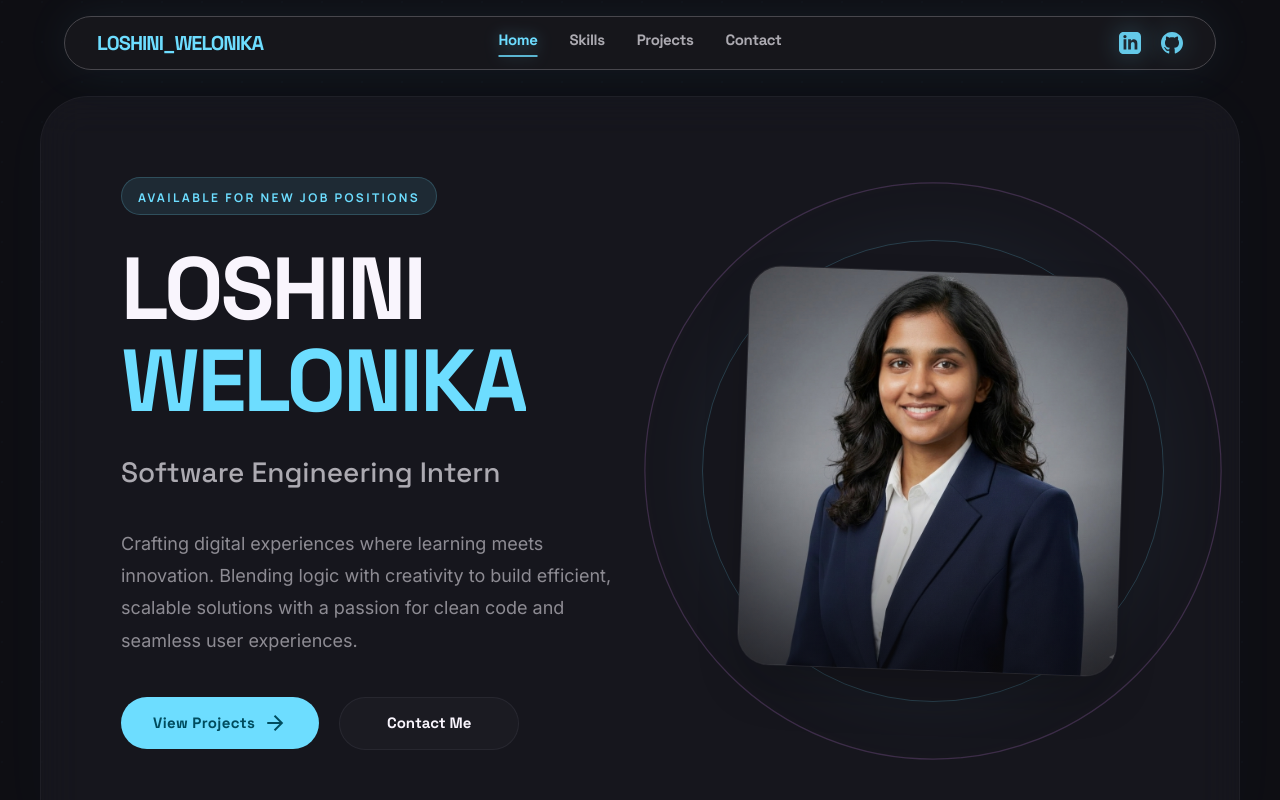
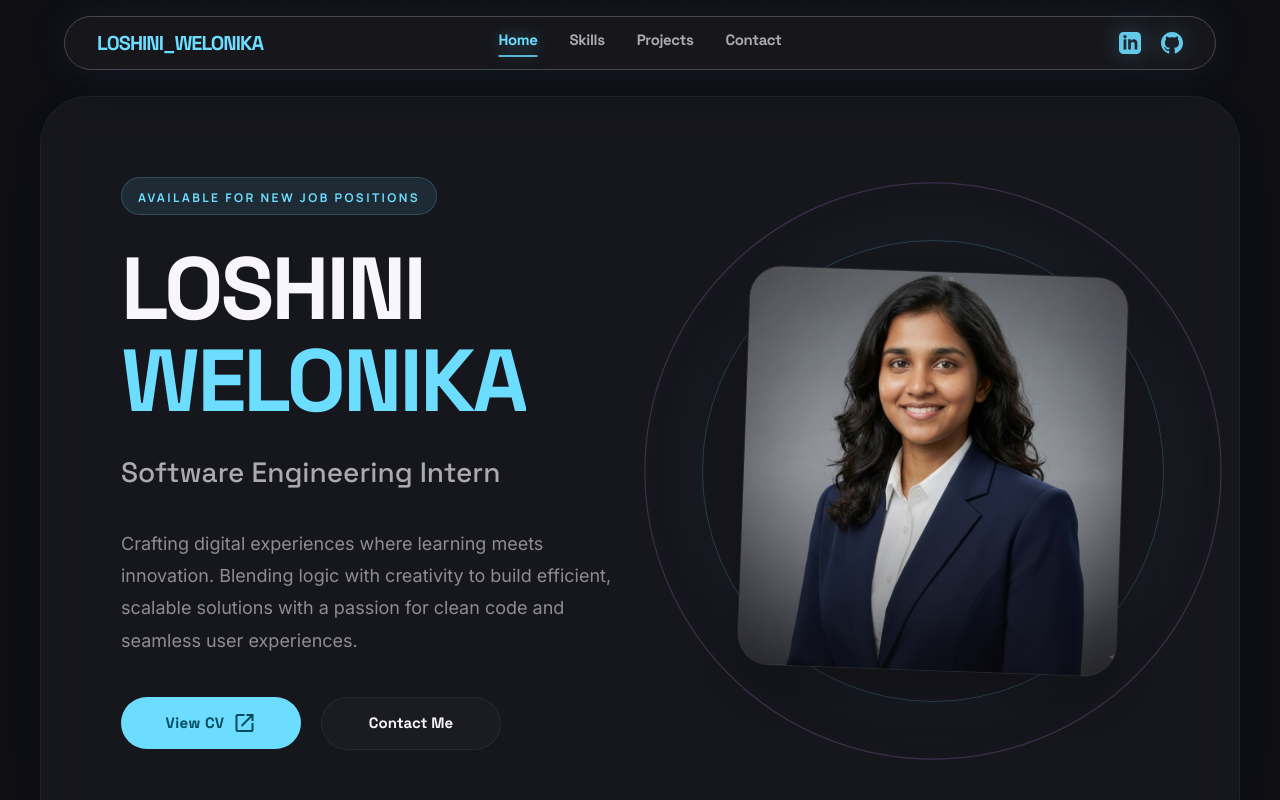
Before and after one commit to LoshiniWelonika/Portfolio, a React (Vite) app: page / in a window 1280 px wide. Shown: the top 800 px of the page. Built offline with nearby package versions, Linux system fonts and the light colour scheme.

Commit message:
Added CV viewing option

```diff
--- a/src/components/Hero.jsx
+++ b/src/components/Hero.jsx
@@ -60,12 +60,14 @@ export default function Hero() {
           </p>
 
           <div className="flex flex-col sm:flex-row gap-5 items-center mt-auto mb-4">
-            <button
-              onClick={() => document.getElementById('projects')?.scrollIntoView({ behavior: 'smooth' })}
+            <a
+              href="/CV.pdf"
+              target="_blank"
+              rel="noopener noreferrer"
               className="px-8 py-3.5 rounded-full bg-primary text-on-primary font-headline font-bold text-[15px] tracking-wide hover:shadow-[0_0_24px_rgba(109,221,255,0.4)] transition-all flex items-center justify-center gap-2 min-w-[180px]">
-              View Projects
-              <span className="material-symbols-outlined text-[20px]">arrow_forward</span>
-            </button>
+              View CV
+              <span className="material-symbols-outlined text-[20px]">open_in_new</span>
+            </a>
 
             <button
               onClick={() => document.getElementById('contact')?.scrollIntoView({ behavior: 'smooth' })}
--- a/src/components/Projects.jsx
+++ b/src/components/Projects.jsx
@@ -115,7 +115,7 @@ export default function Projects() {
                 <p className="text-on-surface-variant text-sm mb-6">
                   TRUTHLAB is an AI-powered system that detects fake news in real time by analyzing content and verifying credibility using NLP and machine learning.
                 </p>
-                <a href="https://github.com/SE5104-Mini-Project-Group-08/TruthLab" target="_blank" rel="noopener noreferrer" className="mt-auto inline-flex items-center gap-2 text-primary font-bold group/link relative z-10 transition-colors">
+                <a href="https://github.com/LoshiniWelonika/AI_Fake_News_Detector" target="_blank" rel="noopener noreferrer" className="mt-auto inline-flex items-center gap-2 text-primary font-bold group/link relative z-10 transition-colors">
                   Github Repo <span className="material-symbols-outlined group-hover:translate-x-1 transition-transform">arrow_forward</span>
                 </a>
               </div>
```
Also changed, not shown: 1 other file (tests, documents, lock files or other folders).
